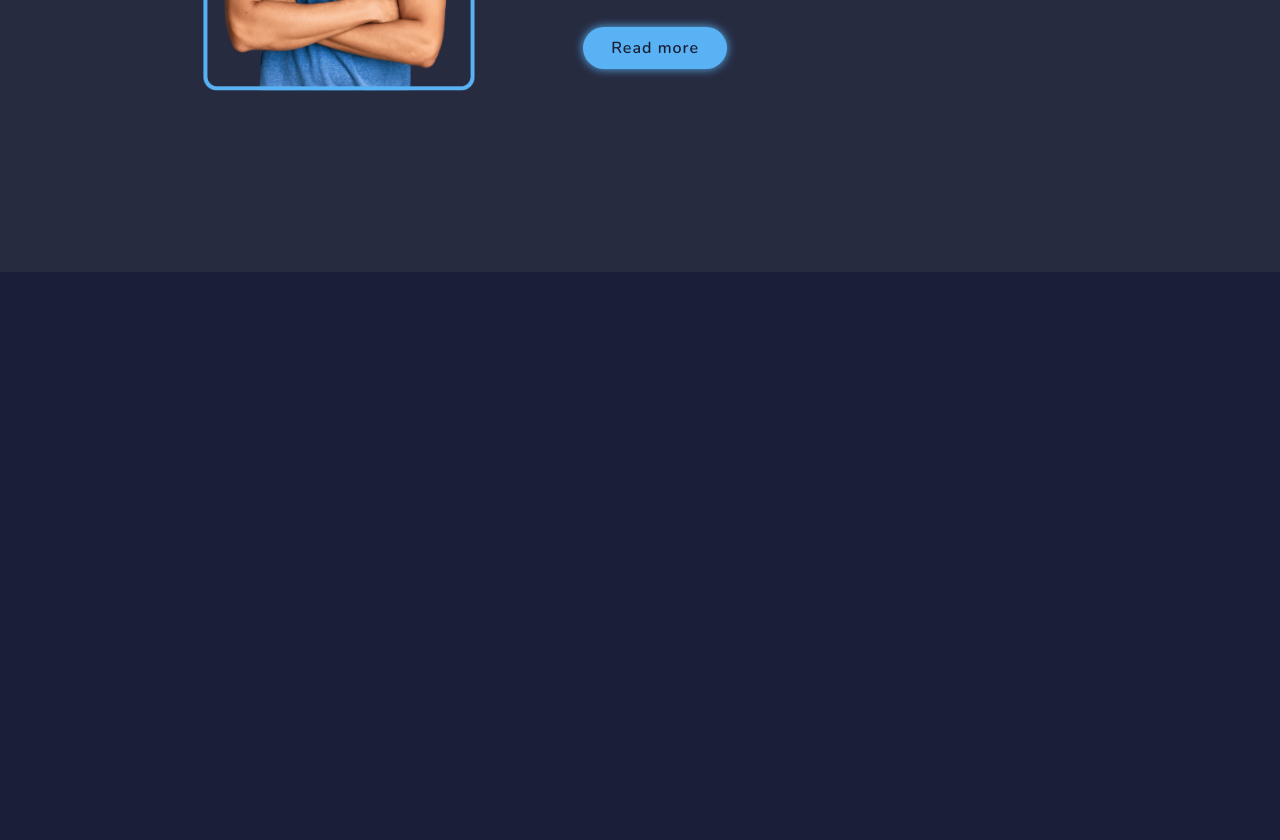
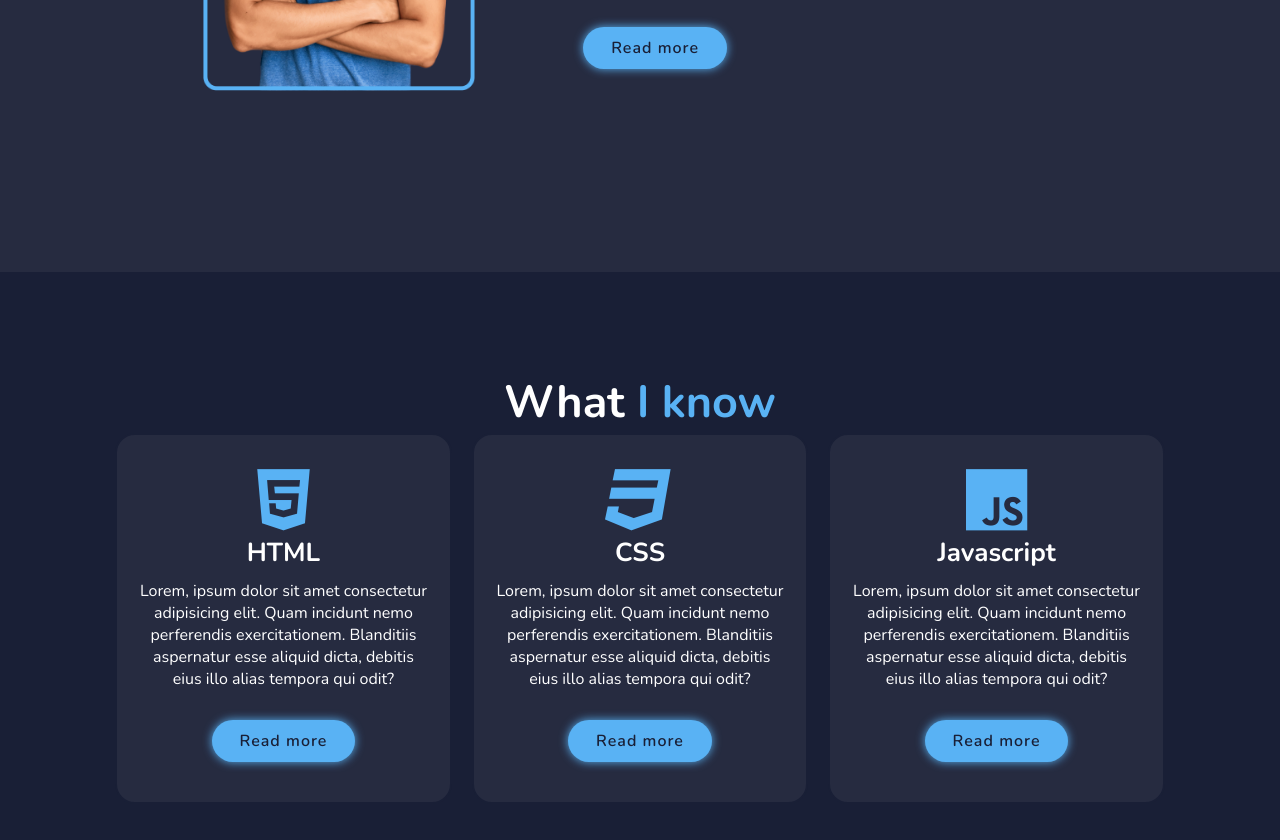
Before and after one commit to Arshique/Portfolio, a plain HTML site: page html/index.html in a window 1280 px wide. Shown: the part 1328-2168 px from the top of the page. Before the commit the page ends 1600 px from the top, so only its background shows below. Drawn offline with nearby package versions, Linux system fonts and the light colour scheme.

Commit message:
languages section completed

```diff
--- a/html/index.html
+++ b/html/index.html
@@ -21,7 +21,7 @@
         <nav class="navbar">
             <a href="#home" class="active">Home</a>
             <a href="#about">About</a>
-            <a href="#services">Services</a>
+            <a href="#languages">What I know</a>
             <a href="#portfolio">Portfolio</a>
             <a href="#contact">Contact</a>
         </nav>
@@ -62,6 +62,34 @@
         </div>
     </section>
 
+    <!-- PROJECT SECTION DESIGN -->
+    <section class="languages" id="languages">
+        <h2 class="heading">What <span>I know</span></h2>
+
+        <div class="project-container">
+            <div class="project-box">
+                <i class="fa-brands fa-html5"></i>
+                <h3>HTML</h3>
+                <p>Lorem, ipsum dolor sit amet consectetur adipisicing elit. Quam incidunt nemo perferendis exercitationem. Blanditiis aspernatur esse aliquid dicta, debitis eius illo alias tempora qui odit?</p>
+                <a href="https://github.com/Arshique/amazon-clone" target="_blank" class="btn">Read more</a>
+            </div>
+
+            <div class="project-box">
+                <i class="fa-brands fa-css3"></i>
+                <h3>CSS</h3>
+                <p>Lorem, ipsum dolor sit amet consectetur adipisicing elit. Quam incidunt nemo perferendis exercitationem. Blanditiis aspernatur esse aliquid dicta, debitis eius illo alias tempora qui odit?</p>
+                <a href="https://github.com/Arshique/Tic-tac-toe" target="_blank" class="btn">Read more</a>
+            </div>
+
+            <div class="project-box">
+                <i class="fa-brands fa-js"></i>
+                <h3>Javascript</h3>
+                <p>Lorem, ipsum dolor sit amet consectetur adipisicing elit. Quam incidunt nemo perferendis exercitationem. Blanditiis aspernatur esse aliquid dicta, debitis eius illo alias tempora qui odit?</p>
+                <a href="https://github.com/Arshique/Rock-Paper-Scissor" target="_blank" class="btn">Read more</a>
+            </div>
+        </div>
+    </section>
+
     <script src="/js/script.js"></script>
 </body>
 </html>
--- a/style/style.css
+++ b/style/style.css
@@ -185,3 +185,44 @@ span {
     font-size: 1.6rem;
     margin: 2rem 0 3rem;
 }
+
+.projects h2 {
+    margin-bottom: 5rem;
+}
+
+.project-container {
+    display: flex;
+    justify-content: center;
+    align-items: center;
+    flex-wrap: wrap;
+    gap: 2rem;
+}
+
+.project-container .project-box {
+    flex: 1 1 30rem;
+    padding: 3rem 2rem 4rem;
+    background: var(--snd-bg-color);
+    border-radius: 2rem;
+    border: .2rem solid var(--bg-color);
+    transition: .5s ease;
+    text-align: center;
+}
+
+.project-container .project-box:hover {
+    border-color: var(--main-color);
+    transform: scale(1.02);
+}
+
+.project-box i {
+    font-size: 7rem;
+    color: var(--main-color);
+}
+
+.project-box h3 {
+    font-size: 2.6rem;
+}
+
+.project-box p {
+    font-size: 1.6rem;
+    margin: 1rem 0 3rem;
+}
```
